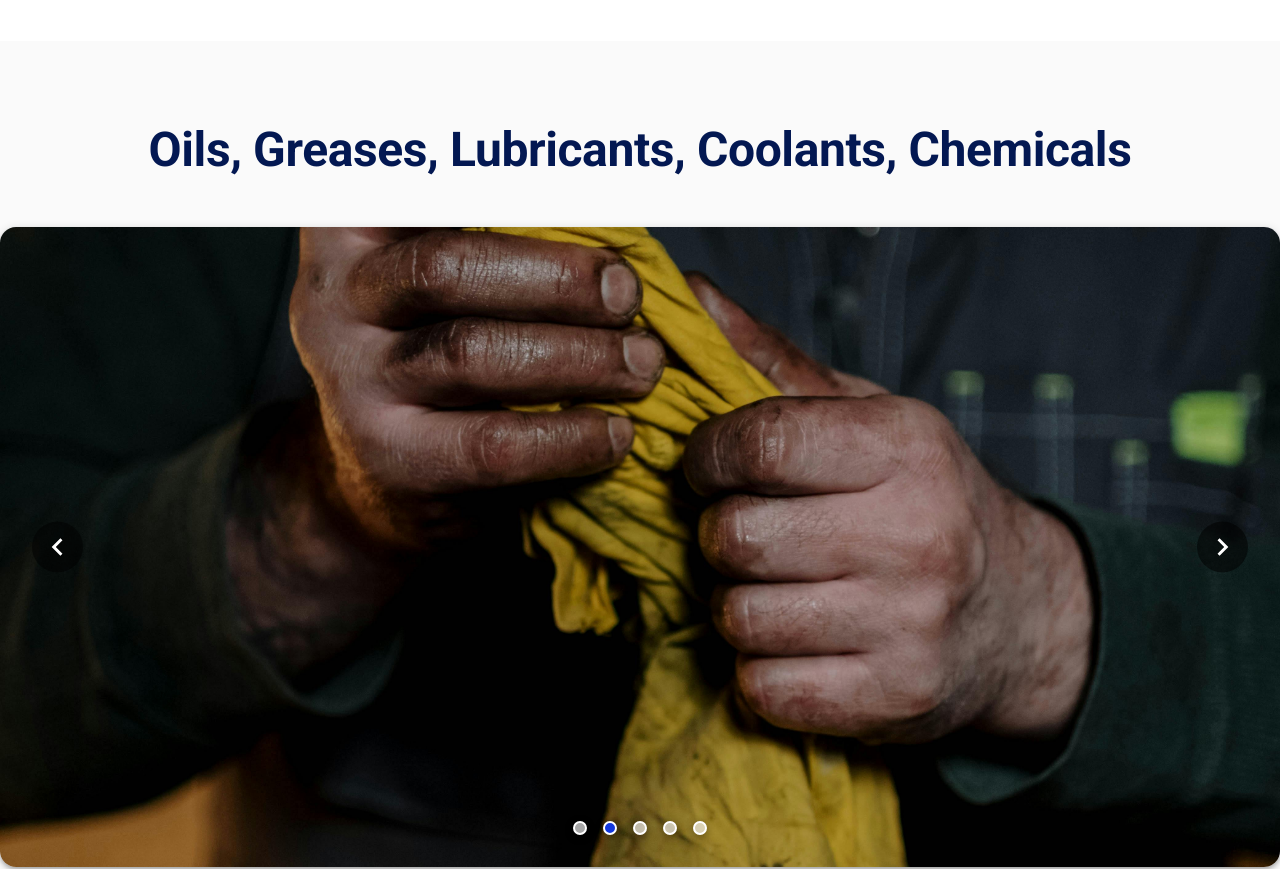
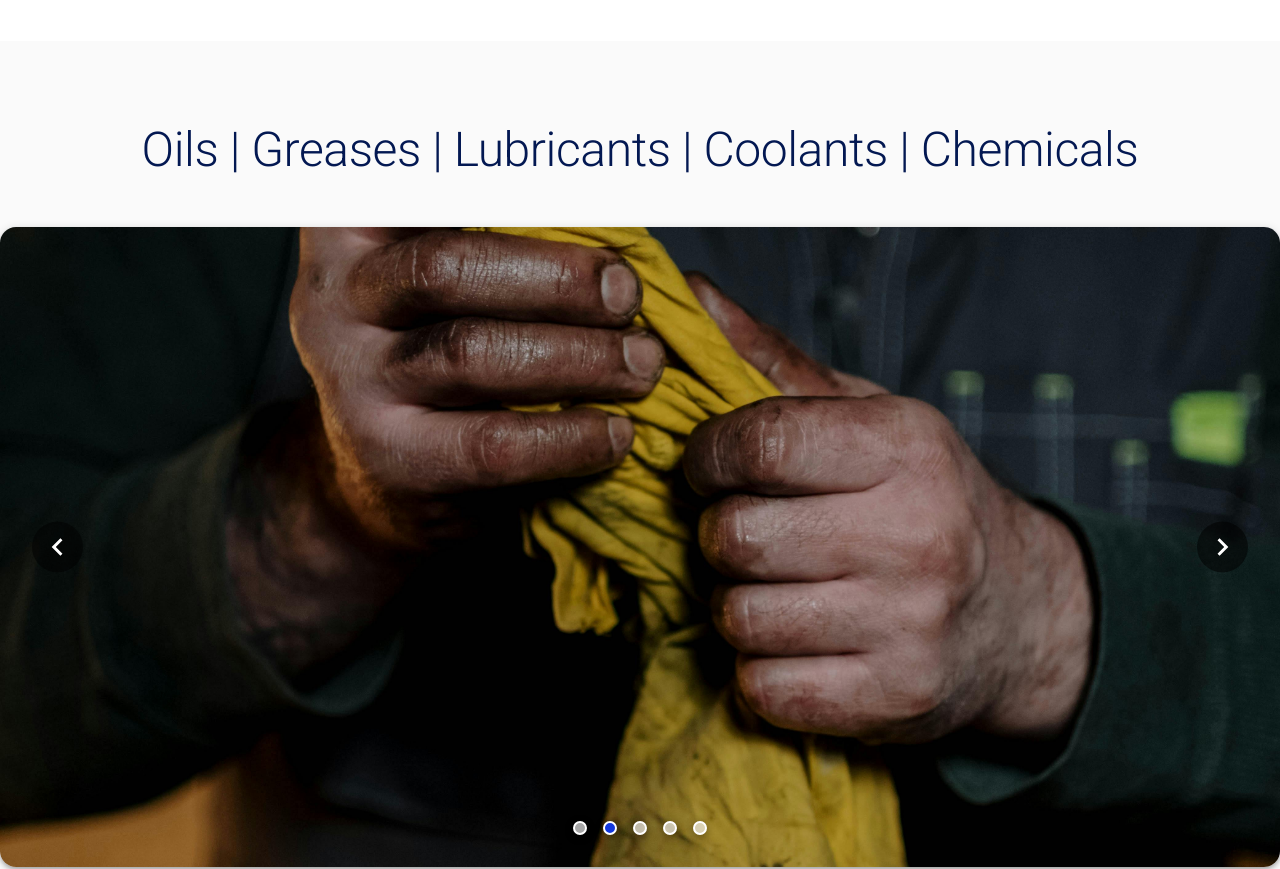
Before and after one commit to AbdulVaqeel/Aero-Advance-Technologies-Project, a React (Vite) app: page / in a window 1280 px wide. Shown: the part 1380-2249 px from the top of the page. Built offline with nearby package versions, Linux system fonts and the light colour scheme; grey boxes are pictures that could not be loaded; some icons are missing.

Commit message:
Changed the font size

```diff
--- a/src/components/home/GallerySlider.tsx
+++ b/src/components/home/GallerySlider.tsx
@@ -44,7 +44,7 @@ const GallerySlider: React.FC<GallerySliderProps> = ({
           align="center"
           sx={{
             fontSize: { xs: '1.8rem', sm: '2.4rem', md: '3rem' },
-            fontWeight: 700,
+            fontWeight: 300,
             color: '#031852ff',
             lineHeight: isArabic ? 1.4 : 1.2,
           }}
--- a/src/components/navbar/Navbar.tsx
+++ b/src/components/navbar/Navbar.tsx
@@ -137,7 +137,8 @@ const Navbar: React.FC = () => {
 
         <Button
           component="a"
-          href="https://wa.me/966546008481"
+          // href="https://wa.me/966546008481"
+          href="#"
           target="_blank"
           rel="noopener noreferrer"
           startIcon={isArabic ? undefined : <WhatsAppIcon />}
--- a/src/locales/en/translate.json
+++ b/src/locales/en/translate.json
@@ -28,7 +28,7 @@
       }
     },
     "gallery1": {
-      "title": "Oils, Greases, Lubricants, Coolants, Chemicals",
+      "title": "Oils | Greases | Lubricants | Coolants | Chemicals",
       "images": {
         "oils": "Oils",
         "grease": "Grease",
@@ -38,7 +38,7 @@
       }
     },
     "gallery2": {
-      "title": "Aviation, Spare Parts, Tools, Equipment",
+      "title": "Aviation | Spare Parts | Tools | Equipment",
       "images": {
         "aviation": "Aviation",
         "spareParts": "Spare Parts",
@@ -47,7 +47,7 @@
       }
     },
     "gallery3": {
-      "title": "Electrical, Electronics & Communications",
+      "title": "Electrical | Electronics & Communications",
       "images": {
         "electrical": "Electrical",
         "electronicsCommunications": "Electronics & Communications"
```
